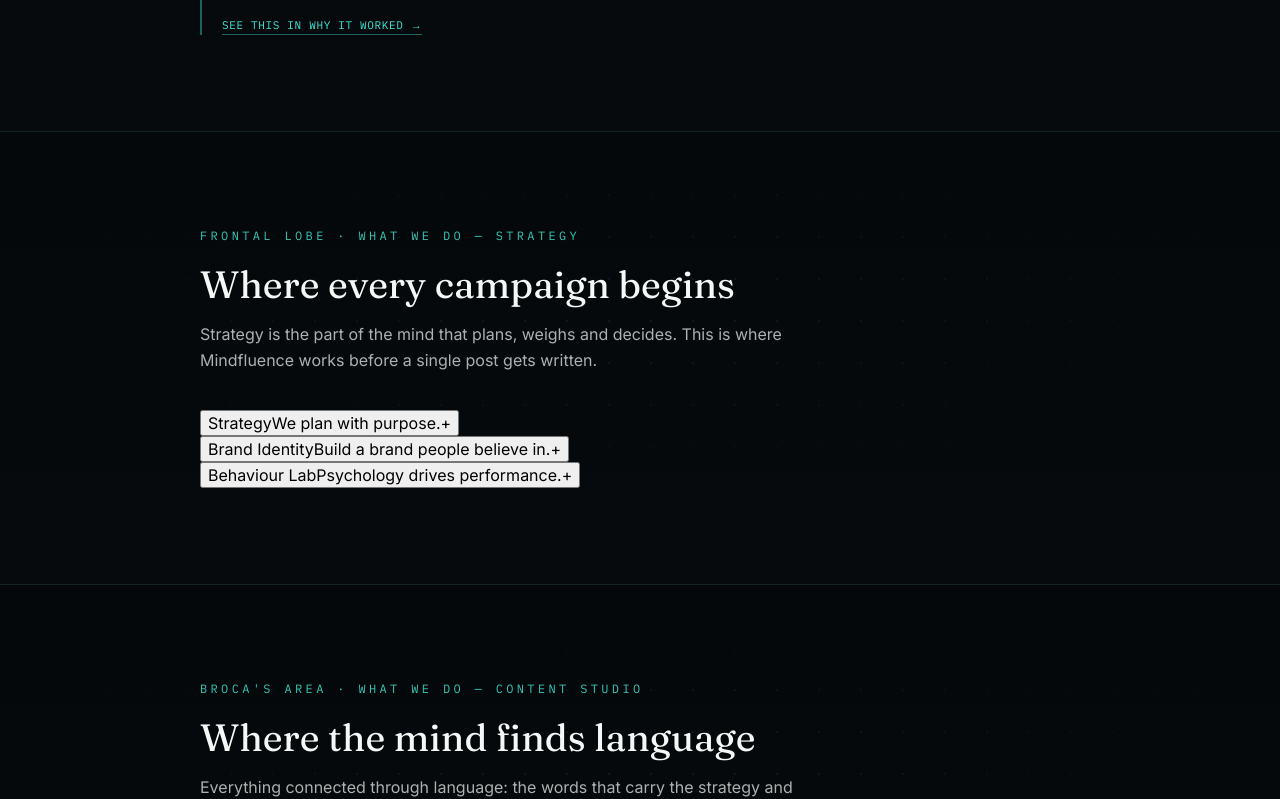
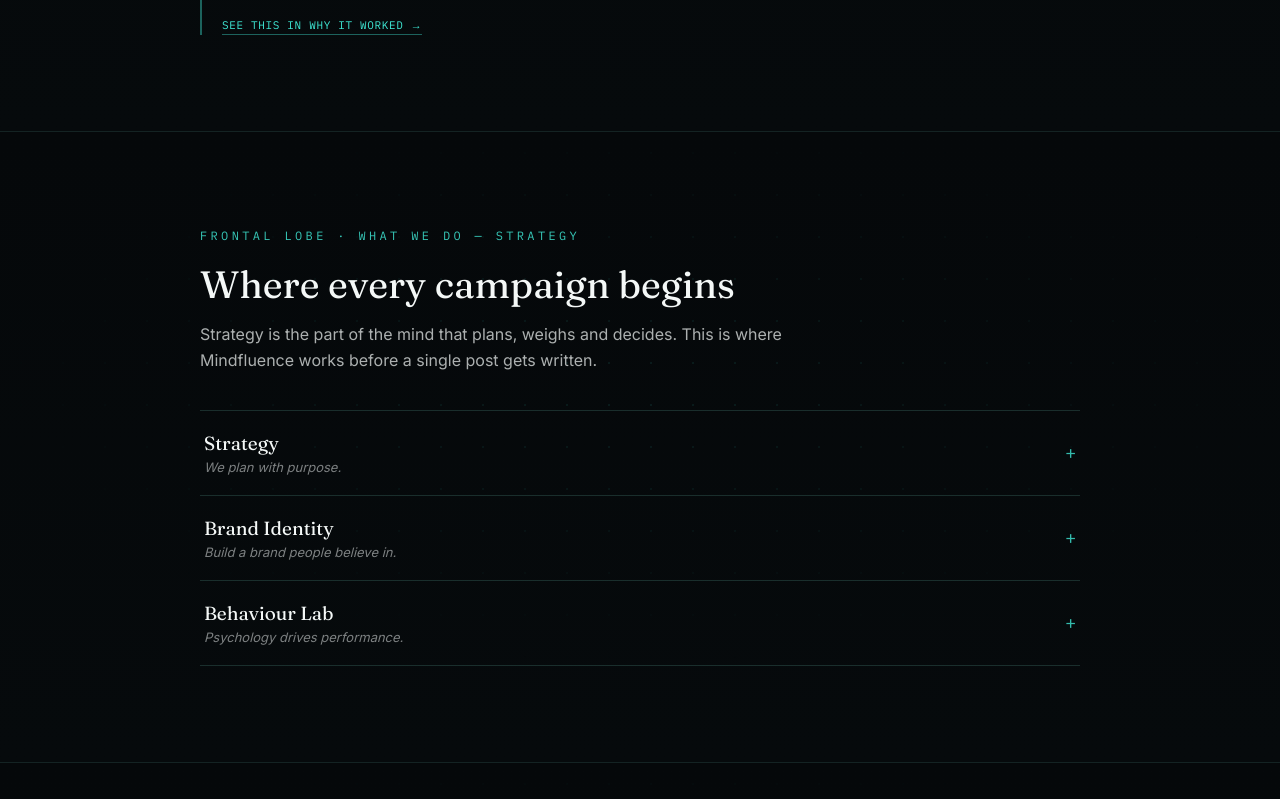
Before and after one commit to hellomindfluencebyw-glitch/mindfluencebyw, a Next.js app: page / in a window 1280 px wide. Shown: the part 1643-2442 px from the top of the page. Built offline with nearby package versions, Linux system fonts and the light colour scheme.

Commit message:
Add files via upload
Update global styles

```diff
--- a/app/globals.css
+++ b/app/globals.css
@@ -891,17 +891,18 @@
 
 .carousel-track {
   position: relative;
-  height: 150px;
+  height: clamp(230px, 42vw, 340px);
   display: flex;
   align-items: center;
   justify-content: center;
   touch-action: pan-y;
+  overflow: hidden;
 }
 
 .carousel-slide {
   position: absolute;
-  width: 112px;
-  height: 150px;
+  width: clamp(170px, 32vw, 260px);
+  height: clamp(226px, 42vw, 340px);
   border-radius: 12px;
   border: 1px solid rgba(143, 255, 234, 0.22);
   background: rgba(143, 255, 234, 0.06);
@@ -2012,3 +2013,234 @@
   font-size: clamp(16px, 2.4vw, 21px);
   color: rgba(244, 248, 247, 0.55);
 }
+
+/* ===== Sound Toggle ===== */
+
+.sound-toggle {
+  position: fixed;
+  left: 20px;
+  bottom: 20px;
+  z-index: 55;
+  background: rgba(5, 8, 10, 0.85);
+  border: 1px solid rgba(63, 233, 214, 0.25);
+  border-radius: 999px;
+  padding: 8px 14px;
+  color: rgba(244, 248, 247, 0.55);
+  font-family: var(--font-plex-mono), monospace;
+  font-size: 10.5px;
+  letter-spacing: 0.05em;
+  text-transform: uppercase;
+  cursor: pointer;
+  transition: color 0.2s ease, border-color 0.2s ease;
+}
+
+.sound-toggle[aria-pressed="true"] {
+  color: var(--teal-hot);
+  border-color: var(--teal);
+}
+
+.sound-toggle:hover {
+  border-color: var(--teal-hot);
+}
+
+@media (max-width: 860px) {
+  .sound-toggle {
+    left: auto;
+    right: 20px;
+    bottom: 82px;
+  }
+}
+
+/* ===== Creative Gallery ===== */
+
+.gallery-cluster {
+  position: relative;
+  min-height: 420px;
+}
+
+.gallery-item {
+  position: absolute;
+  transform: translate(-50%, -50%);
+  width: clamp(70px, 11vw, 108px);
+  height: clamp(70px, 11vw, 108px);
+  border-radius: 12px;
+  overflow: hidden;
+  border: 1px solid rgba(63, 233, 214, 0.25);
+  background: none;
+  padding: 0;
+  cursor: pointer;
+}
+
+.gallery-item img {
+  width: 100%;
+  height: 100%;
+  object-fit: cover;
+}
+
+.gallery-lightbox-backdrop {
+  position: fixed;
+  inset: 0;
+  z-index: 90;
+  background: rgba(5, 8, 10, 0.88);
+  display: flex;
+  align-items: center;
+  justify-content: center;
+  padding: 24px;
+}
+
+.gallery-lightbox {
+  position: relative;
+  max-width: 560px;
+  width: 100%;
+  background: linear-gradient(180deg, #0a1112 0%, #05080a 100%);
+  border: 1px solid rgba(143, 255, 234, 0.2);
+  border-radius: 16px;
+  padding: 24px;
+  max-height: 86vh;
+  overflow-y: auto;
+}
+
+.gallery-lightbox img {
+  width: 100%;
+  border-radius: 8px;
+}
+
+.gallery-lightbox-close {
+  position: absolute;
+  top: 14px;
+  right: 14px;
+  background: none;
+  border: none;
+  color: rgba(244, 248, 247, 0.6);
+  cursor: pointer;
+  font-size: 16px;
+  padding: 6px;
+}
+
+.gallery-lightbox-caption {
+  margin: 14px 0 0;
+  font-family: var(--font-fraunces), serif;
+  font-style: italic;
+  font-size: 14px;
+  color: rgba(244, 248, 247, 0.7);
+}
+
+.gallery-lightbox-link {
+  display: inline-block;
+  margin-top: 14px;
+  background: none;
+  border: none;
+  padding: 0;
+  cursor: pointer;
+  font-family: var(--font-plex-mono), monospace;
+  font-size: 11px;
+  letter-spacing: 0.05em;
+  text-transform: uppercase;
+  color: var(--teal);
+  border-bottom: 1px solid rgba(63, 233, 214, 0.4);
+  padding-bottom: 2px;
+}
+
+.gallery-lightbox-link:hover {
+  color: var(--teal-hot);
+  border-color: var(--teal-hot);
+}
+
+/* ===== Contact form field-level validation ===== */
+
+.connect-field-error {
+  font-size: 12px;
+  color: rgba(255, 130, 110, 0.85);
+  margin-top: 4px;
+}
+
+/* ===== Services (editorial expandable category list) ===== */
+
+.service-category-list {
+  display: flex;
+  flex-direction: column;
+  border-top: 1px solid rgba(143, 255, 234, 0.15);
+  margin-top: 8px;
+}
+
+.service-category-row {
+  border-bottom: 1px solid rgba(143, 255, 234, 0.15);
+}
+
+.service-category-toggle {
+  width: 100%;
+  display: flex;
+  align-items: center;
+  justify-content: space-between;
+  gap: 16px;
+  background: none;
+  border: none;
+  cursor: pointer;
+  padding: 20px 4px;
+  text-align: left;
+}
+
+.service-category-toggle:focus-visible {
+  outline: 2px solid var(--teal-hot);
+  outline-offset: -2px;
+}
+
+.service-category-name-wrap {
+  display: flex;
+  flex-direction: column;
+  gap: 4px;
+}
+
+.service-category-name {
+  font-family: var(--font-fraunces), serif;
+  font-size: 19px;
+  color: var(--ink);
+}
+
+.service-category-tagline {
+  font-family: var(--font-inter), sans-serif;
+  font-style: italic;
+  font-size: 13px;
+  color: rgba(244, 248, 247, 0.5);
+}
+
+.service-category-caret {
+  font-family: var(--font-plex-mono), monospace;
+  font-size: 18px;
+  color: rgba(63, 233, 214, 0.8);
+  flex-shrink: 0;
+}
+
+.service-category-body {
+  overflow: hidden;
+}
+
+.service-sublist {
+  list-style: none;
+  margin: 0 0 18px;
+  padding: 0 4px;
+  display: flex;
+  flex-direction: column;
+  gap: 12px;
+}
+
+.service-subitem {
+  display: flex;
+  flex-direction: column;
+  gap: 2px;
+  padding-left: 14px;
+  border-left: 1px solid rgba(63, 233, 214, 0.3);
+}
+
+.service-subitem-name {
+  font-family: var(--font-inter), sans-serif;
+  font-weight: 600;
+  font-size: 14px;
+  color: rgba(244, 248, 247, 0.92);
+}
+
+.service-subitem-desc {
+  font-size: 13px;
+  line-height: 1.5;
+  color: rgba(244, 248, 247, 0.6);
+}
```
